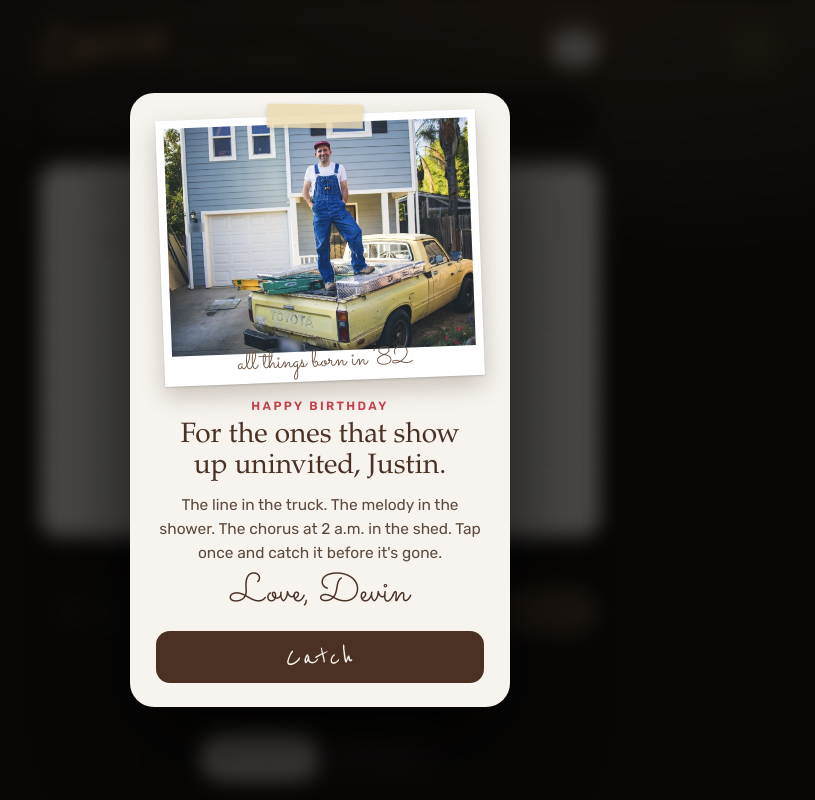
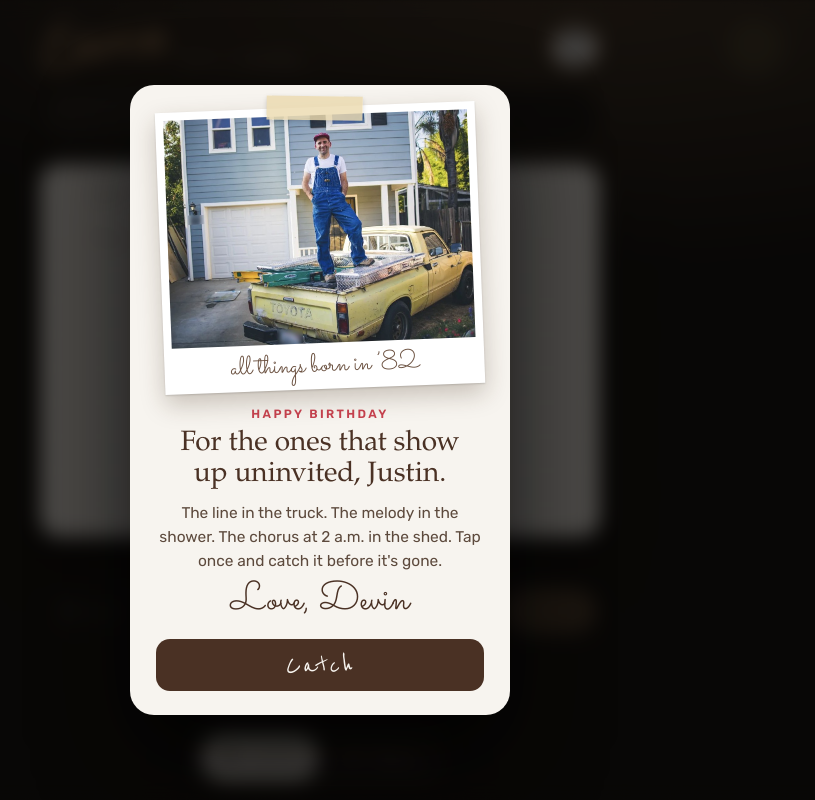
Before and after one commit to devinfarren-crypto/voice-note, a Next.js app: page / in a window 1280 px wide. Shown: the whole page, without its empty margins (320-1135 px from the left). Built offline with nearby package versions, Linux system fonts and the light colour scheme; a web font is replaced by a local one.

Commit message:
Keep the snapshot caption clear of the photo
Co-Authored-By: Claude Opus 5.5 <noreply@anthropic.com>
Claude-Session: https://claude.ai/code/session_011M9UzJLGvah44JbZv3Jby6

```diff
--- a/app/globals.css
+++ b/app/globals.css
@@ -1051,7 +1051,7 @@ textarea.field {
 .polaroid {
   position: relative;
   margin: 0 4px 18px;
-  padding: 8px 8px 30px;
+  padding: 8px 8px 46px;
   background: #fff;
   box-shadow: 0 10px 24px rgba(60, 40, 20, 0.25), 0 1px 2px rgba(0, 0, 0, 0.15);
   transform: rotate(-2.2deg);
@@ -1081,10 +1081,11 @@ textarea.field {
   position: absolute;
   left: 0;
   right: 0;
-  bottom: 2px;
+  bottom: 10px;
   text-align: center;
   font-family: var(--script);
-  font-size: 24px;
+  font-size: 26px;
+  line-height: 1;
   color: #6b5140;
 }
 
```
